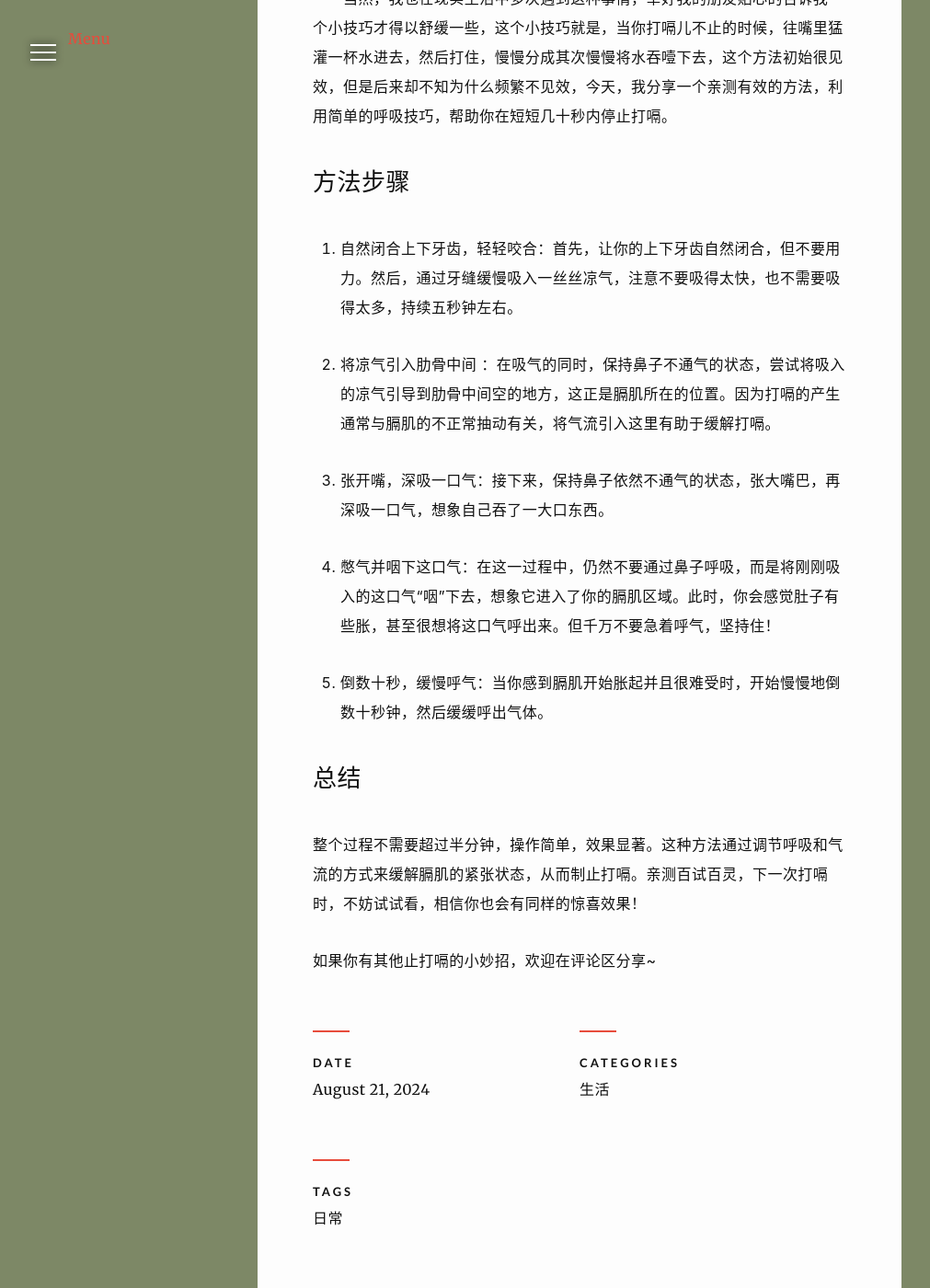
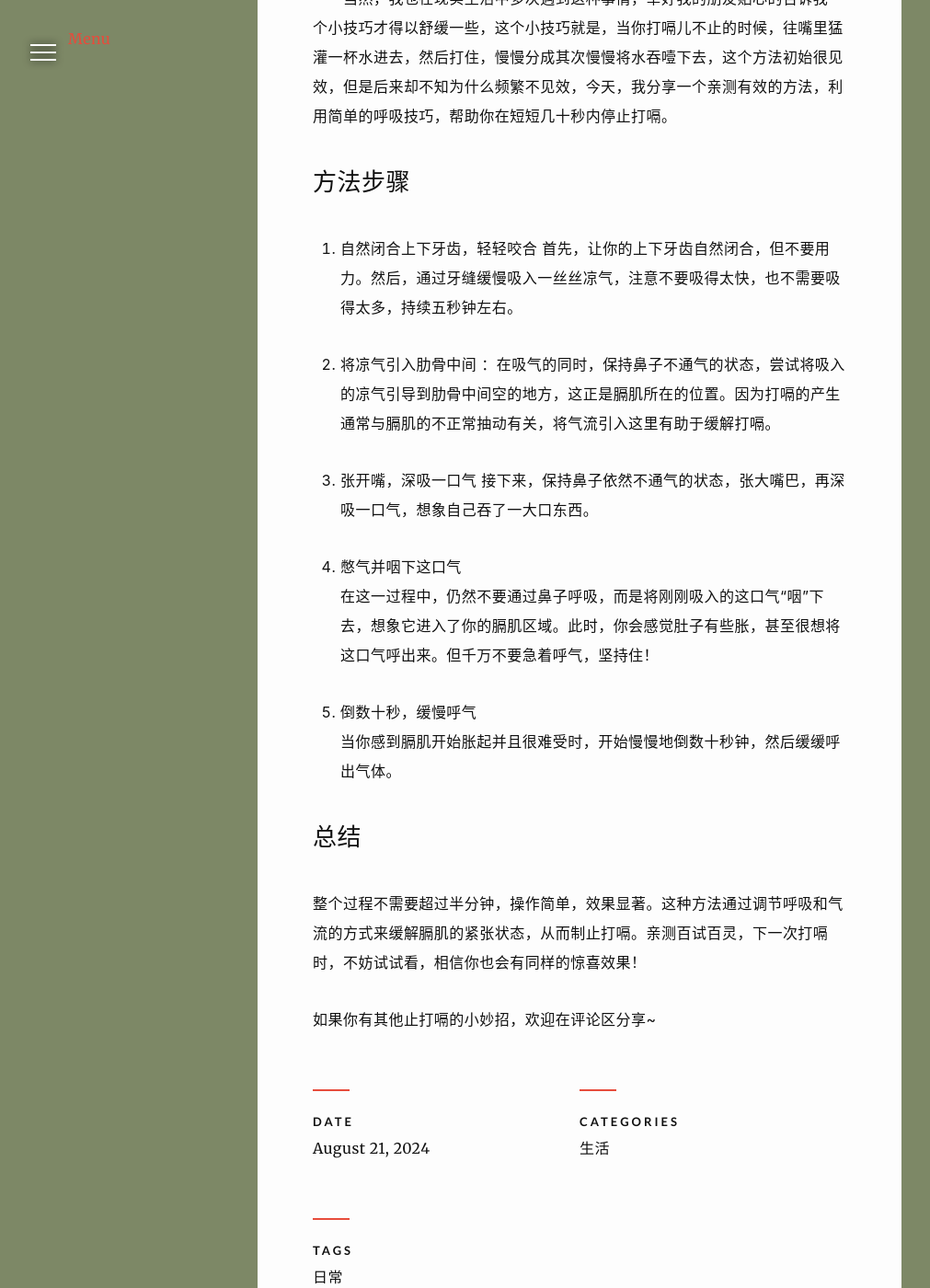
Before and after one commit to wangyunzi/wangyunzi.github.io, a Jekyll site: the page built from _posts/2024-08-21-如何有效制止打嗝儿.md, in a window 1280 px wide and 1400 px high, scrolled down 513 px. Shown: the whole window at 92% size, without its empty margins (10-1021 px from the left). Built offline with Jekyll 4.4.1, drawn with Linux system fonts in a browser that asks for light colours; nearby versions of some CDN libraries; comment, search, counter and statistics services are not loaded.

```diff
--- a/_posts/2024-08-21-如何有效制止打嗝儿.md
+++ b/_posts/2024-08-21-如何有效制止打嗝儿.md
@@ -16,15 +16,19 @@ backgrounds:
 
 ### 方法步骤
 
-1. 自然闭合上下牙齿，轻轻咬合：首先，让你的上下牙齿自然闭合，但不要用力。然后，通过牙缝缓慢吸入一丝丝凉气，注意不要吸得太快，也不需要吸得太多，持续五秒钟左右。
+1. 自然闭合上下牙齿，轻轻咬合
+   首先，让你的上下牙齿自然闭合，但不要用力。然后，通过牙缝缓慢吸入一丝丝凉气，注意不要吸得太快，也不需要吸得太多，持续五秒钟左右。
 
 2. 将凉气引入肋骨中间 ：在吸气的同时，保持鼻子不通气的状态，尝试将吸入的凉气引导到肋骨中间空的地方，这正是膈肌所在的位置。因为打嗝的产生通常与膈肌的不正常抽动有关，将气流引入这里有助于缓解打嗝。
 
-3. 张开嘴，深吸一口气：接下来，保持鼻子依然不通气的状态，张大嘴巴，再深吸一口气，想象自己吞了一大口东西。
+3. 张开嘴，深吸一口气
+   接下来，保持鼻子依然不通气的状态，张大嘴巴，再深吸一口气，想象自己吞了一大口东西。
 
-4. 憋气并咽下这口气：在这一过程中，仍然不要通过鼻子呼吸，而是将刚刚吸入的这口气“咽”下去，想象它进入了你的膈肌区域。此时，你会感觉肚子有些胀，甚至很想将这口气呼出来。但千万不要急着呼气，坚持住！
+4. 憋气并咽下这口气
+   在这一过程中，仍然不要通过鼻子呼吸，而是将刚刚吸入的这口气“咽”下去，想象它进入了你的膈肌区域。此时，你会感觉肚子有些胀，甚至很想将这口气呼出来。但千万不要急着呼气，坚持住！
 
-5. 倒数十秒，缓慢呼气：当你感到膈肌开始胀起并且很难受时，开始慢慢地倒数十秒钟，然后缓缓呼出气体。
+5. 倒数十秒，缓慢呼气
+   当你感到膈肌开始胀起并且很难受时，开始慢慢地倒数十秒钟，然后缓缓呼出气体。
 
 ### 总结
 
```
